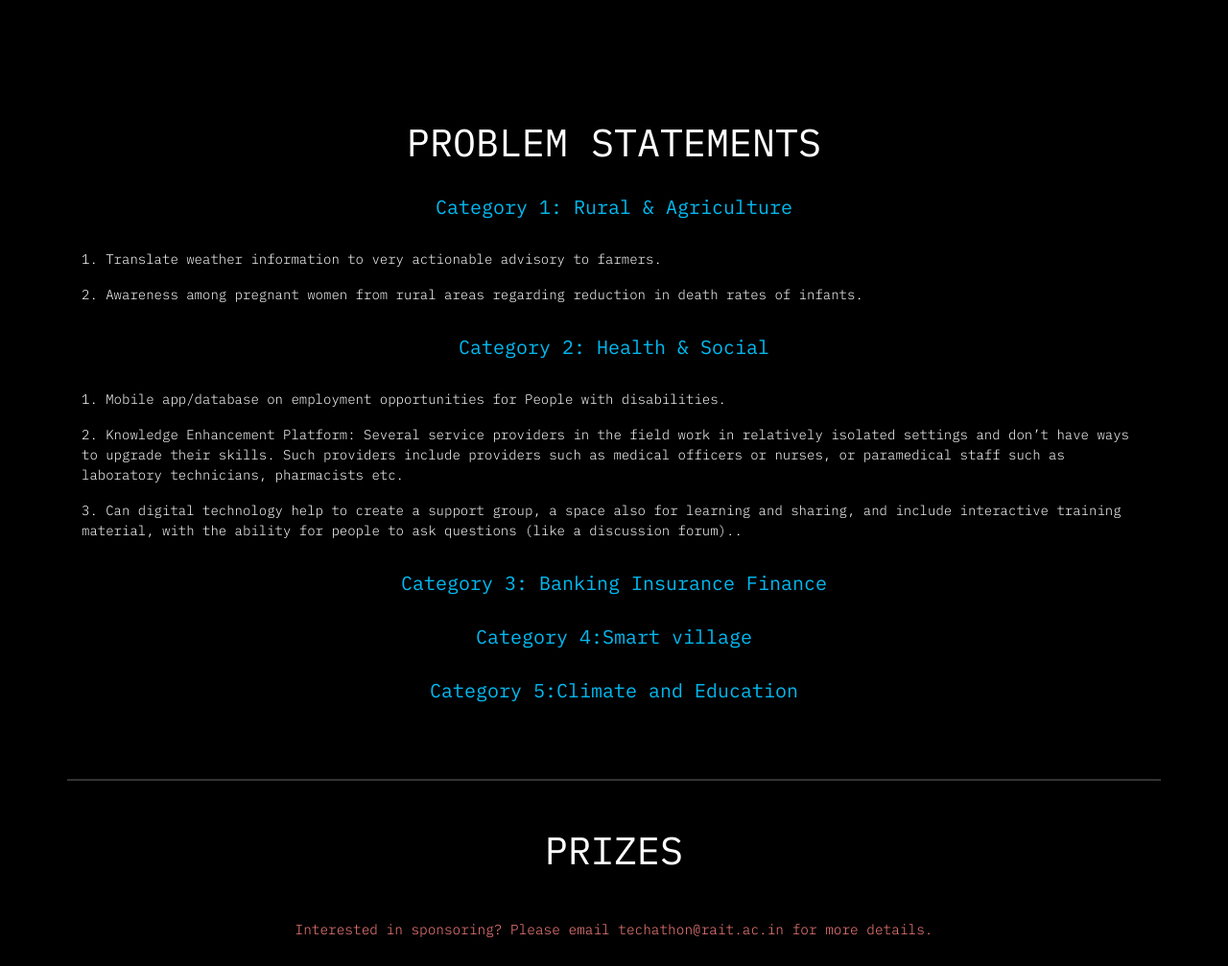
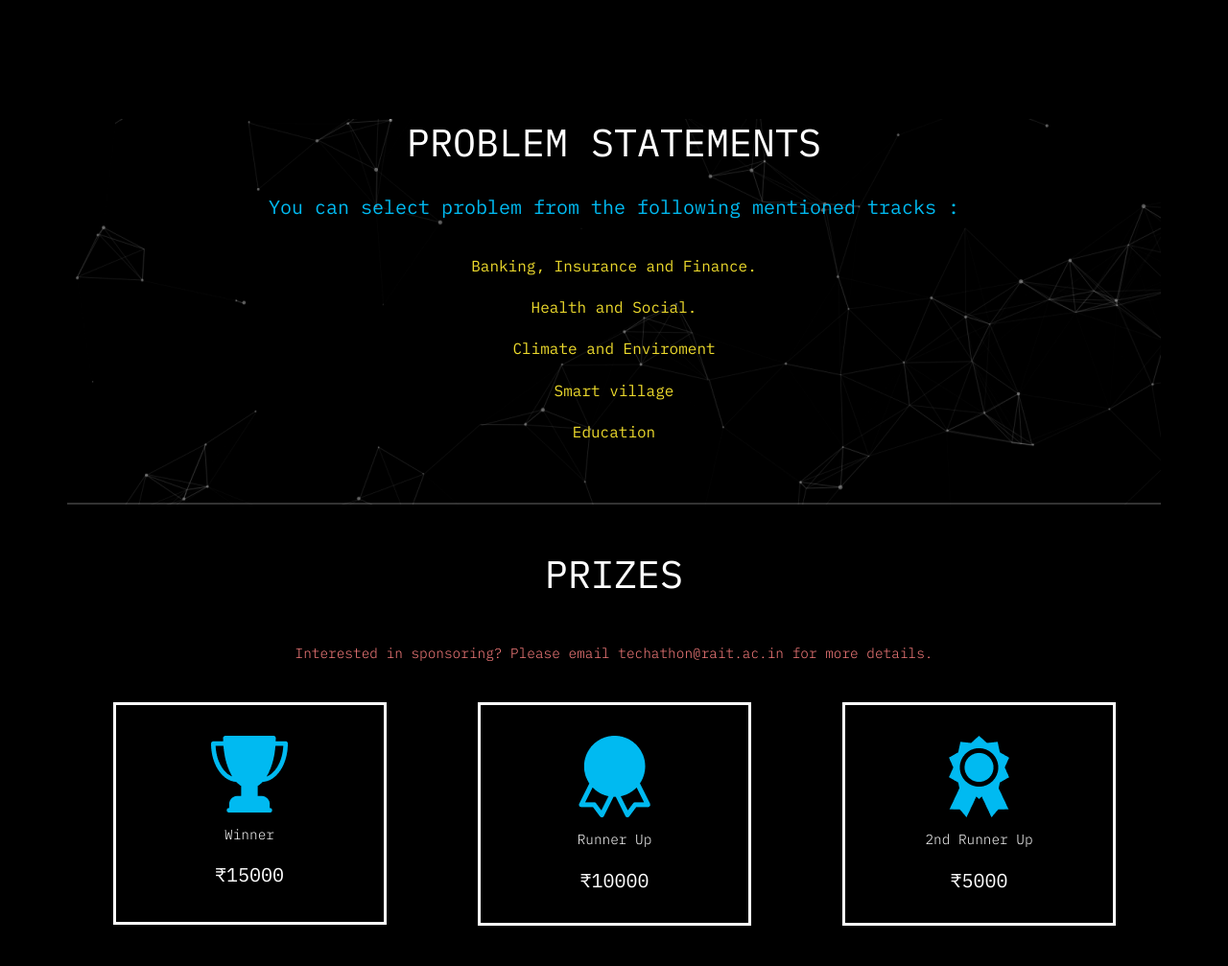
Before and after one commit to csi-rait/COVID-ideathon, a plain HTML site: page index.html in a window 1280 px wide. Shown: the part 700-1707 px from the top of the page at 96% size. Drawn offline with nearby package versions, Linux system fonts and the light colour scheme; a script that the page names is missing.

Commit message:
content changes and timeline animation

```diff
--- a/index.html
+++ b/index.html
@@ -62,29 +62,20 @@
   <!-- -------------PROBLEM STATEMENTS----------- -->
   <div class="container problem-content my-5 pb-xl-5" data-aos="fade-up" id="problem" data-aos-duration="800">
     <h1 class="text-center mb-lg-4">PROBLEM STATEMENTS</h1>
-    <h5>Category 1: Rural & Agriculture</h5>
-    <p>1. Translate weather information to very actionable advisory to farmers.</p>
-    <p>2. Awareness among pregnant women from rural areas regarding reduction in death rates of infants.</p>
-    <h5>Category 2: Health & Social</h5>
-    <p>1. Mobile app/database on employment opportunities for People with disabilities.</p>
-    <p>2. Knowledge Enhancement Platform: Several service providers in the field work in relatively isolated settings
-      and don’t have ways to upgrade their skills. Such providers include providers such as medical officers or nurses,
-      or paramedical staff such as laboratory
-      technicians, pharmacists etc.</p>
-
-    <p>3. Can digital technology help to create a support group, a space also for learning and sharing, and include
-      interactive training material,
-      with the ability for people to ask questions (like a discussion forum)..</p>
-      <h5>Category 3: Banking Insurance Finance</h5>
-      <h5>Category 4:Smart village</h5>
-      <h5>Category 5:Climate and Education</h5>
+    <h5> You can select problem from the following mentioned tracks :</h5>
+    <h6> Banking, Insurance and Finance.</h6>
+    <h6> Health and Social.</h6>
+    <h6> Climate and Enviroment</h6>
+    <h6> Smart village</h6>
+    <h6> Education</h6>
 
   </div>
 
   <!-- ------------PRIZES----------- -->
   <div class="container my-5 prizes pb-5" data-aos="zoom-in" data-aos-duration="1000">
     <h1 class="text-center mb-lg-4">PRIZES</h1>
-    <p class="text-center py-4" style="color: #ff8080;">Interested in sponsoring? Please email techathon@rait.ac.in for more details.</p>
+    <p class="text-center py-4" style="color: #ff8080;">Interested in sponsoring? Please email techathon@rait.ac.in for
+      more details.</p>
     <div class="row justify-content-center">
       <div class="col-lg-3 text-center px-lg-5 py-lg-4">
         <img class="img-fluid p-2" data-aos="zoom-in" src="./assets/img/prizes.png" alt="">
@@ -152,7 +143,8 @@
       special or more useful? Was the idea behind the app ambitious? Creative? How well did the app execute upon the
       theme/category chosen?</p>
     <h5>User Interface / User Experience</h5>
-    <p>Does the UI of the app look professional/fun, or is it sloppy? Is the app easy to use? Does the workflow of the app
+    <p>Does the UI of the app look professional/fun, or is it sloppy? Is the app easy to use? Does the workflow of the
+      app
       make sense, is it intuitive?</p>
     <h5>Overall Quality</h5>
     <p>Does the app work completely from start to finish? How many and how severe were any bugs encountered? Was
@@ -162,7 +154,8 @@
     <p>Does the app seem like something people would want to buy and use outside of the Hackathon? Was the team able to
       explain their idea and what the app actually did?</p>
     <h5>Usefulness / Practicality</h5>
-    <p>What is the usefullness of the proposed solution and causing the change in the society. Is it going to impact the common man?</p>
+    <p>What is the usefullness of the proposed solution and causing the change in the society. Is it going to impact the
+      common man?</p>
   </div>
 
 
--- a/styles.css
+++ b/styles.css
@@ -145,11 +145,18 @@ html{
 
 .problem-content {
   border-bottom: 2px solid rgba(255, 255, 255, 0.2);
+  background-image: url('./assets/img/cool-img.png');
 }
 .problem-content h5 {
   color: #00baf1;
   margin: 2rem 0;
   text-align: center;
+}
+
+.problem-content h6{
+  text-align: center;
+  padding: 0.5rem 0;
+  color: #ecd92c;
 }
 
 .problem-content p {
```
Lines whose indentation alone changed are shown as unchanged.
